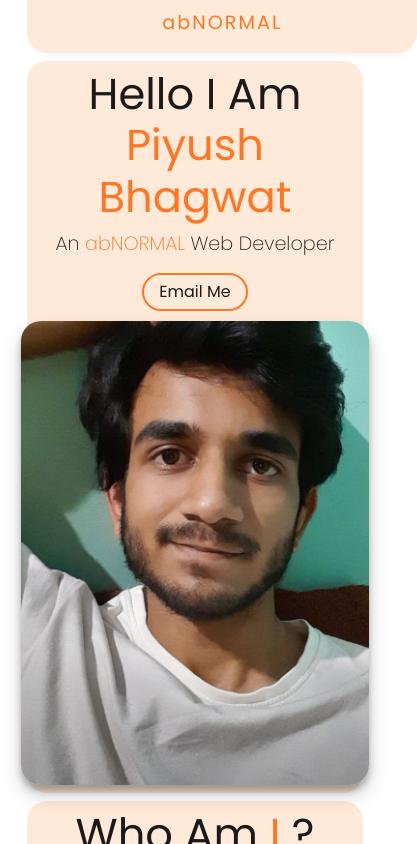
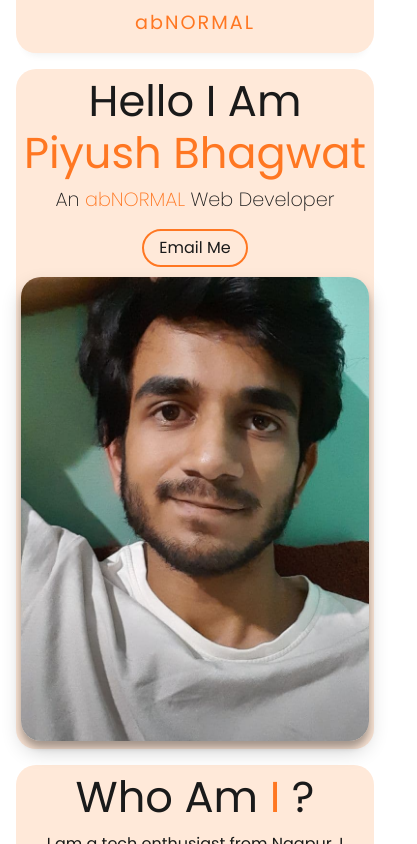
Before and after one commit to Piyush-Bhagwat/PortfolioWebsite, a React (Create React App) app: page / in a window 390 px wide. Shown: the top 844 px of the page, 417 px wide, since content can reach past the window. Built offline with nearby package versions, Linux system fonts and the light colour scheme; the HTML template or start-up script is replaced by a standard one.

Commit message:
made new desing fit for mobile view

```diff
--- a/src/assets/styles/app.css
+++ b/src/assets/styles/app.css
@@ -272,6 +272,7 @@ section {
 @media screen and (max-width: 600px) {
     section {
         text-align: center;
+        margin: 4%;
     }
 
     h1 {
@@ -298,7 +299,8 @@ section {
     .nav {
         position: sticky;
         text-align: center;
-        width: 100%;
+        width: 92%;
+        margin: 0% 4% 1%;
         display: flex;
         justify-content: center;
     }
```
